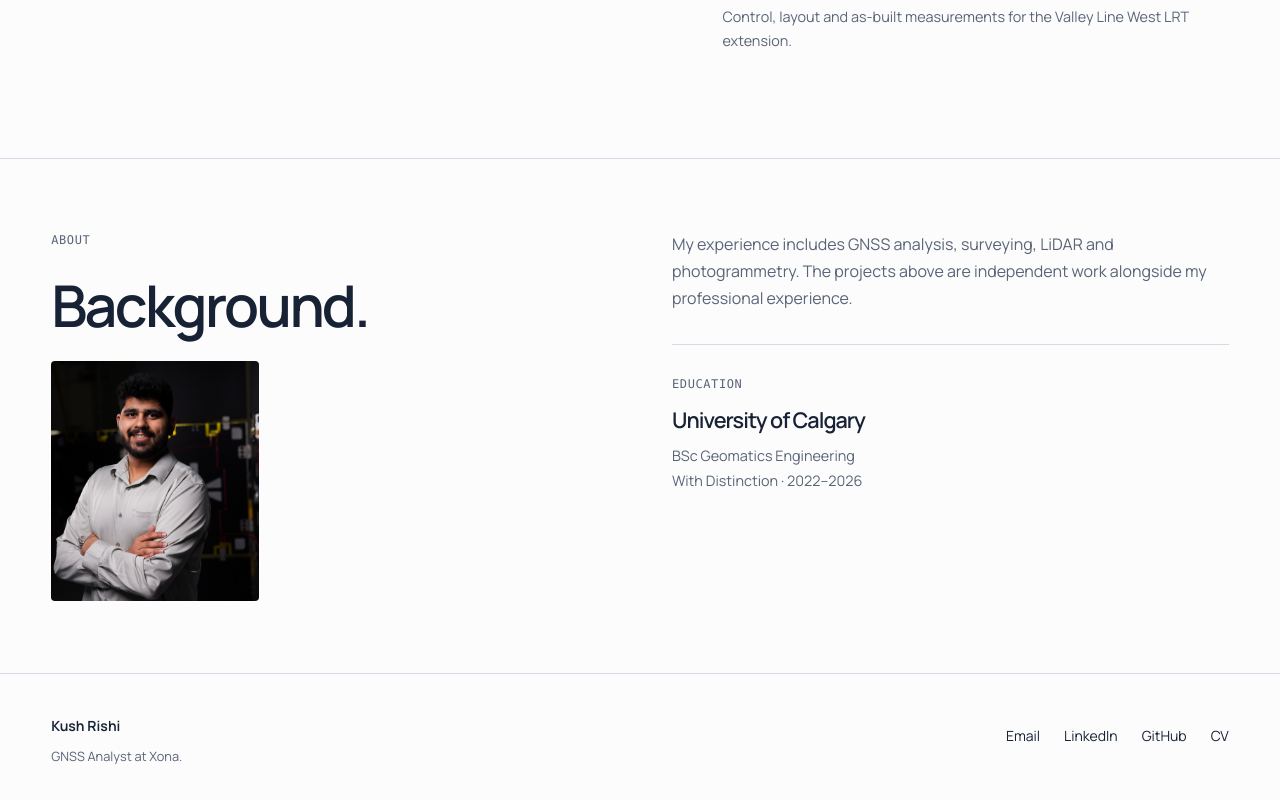
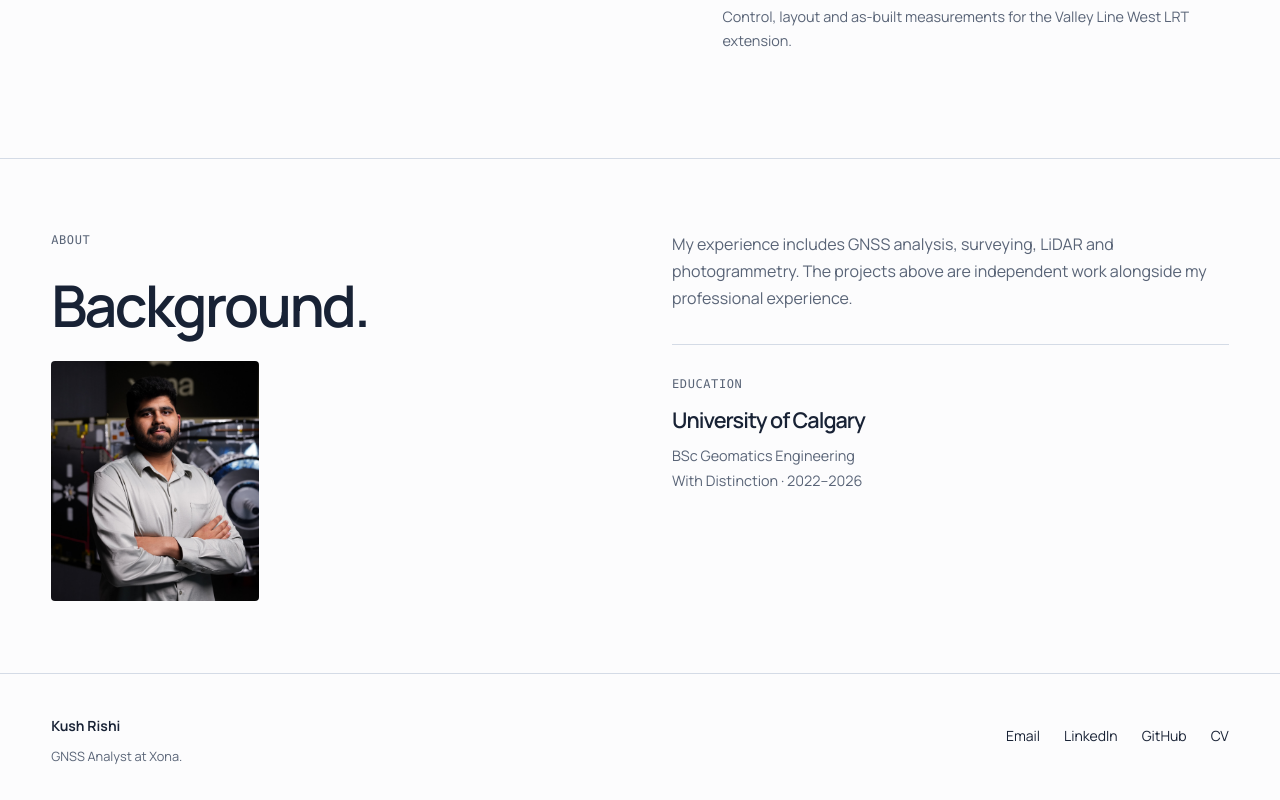
Before and after one commit to Kushrishi/kushrishi.com, a Next.js app: page / in a window 1280 px wide. Shown: the part 3620-4420 px from the top of the page. Built offline with nearby package versions, Linux system fonts and the light colour scheme.

Commit message:
Restore preferred original portrait (#43)

```diff
--- a/app/globals.css
+++ b/app/globals.css
@@ -600,7 +600,7 @@ figcaption a {
   max-width: 100%;
   margin-top: 24px;
   object-fit: cover;
-  object-position: 41% center;
+  object-position: center;
   border-radius: 4px;
 }
 .education {
--- a/app/page.tsx
+++ b/app/page.tsx
@@ -111,7 +111,7 @@ export default function Home() {
           <div>
             <p className="eyebrow">About</p>
             <h2>Background.</h2>
-            <Image className="about-portrait" src="/images/kush-rishi.jpg" alt="Kush Rishi" width={1920} height={1280} sizes="360px" />
+            <Image className="about-portrait" src="/images/kush-rishi-portrait.jpg" alt="Kush Rishi" width={1920} height={1280} sizes="360px" />
           </div>
           <div className="about-copy">
             <p>My experience includes GNSS analysis, surveying, LiDAR and photogrammetry. The projects above are independent work alongside my professional experience.</p>
```
Also changed, not shown: public/images/kush-rishi-portrait.jpg (added), public/images/kush-rishi.jpg (deleted).
